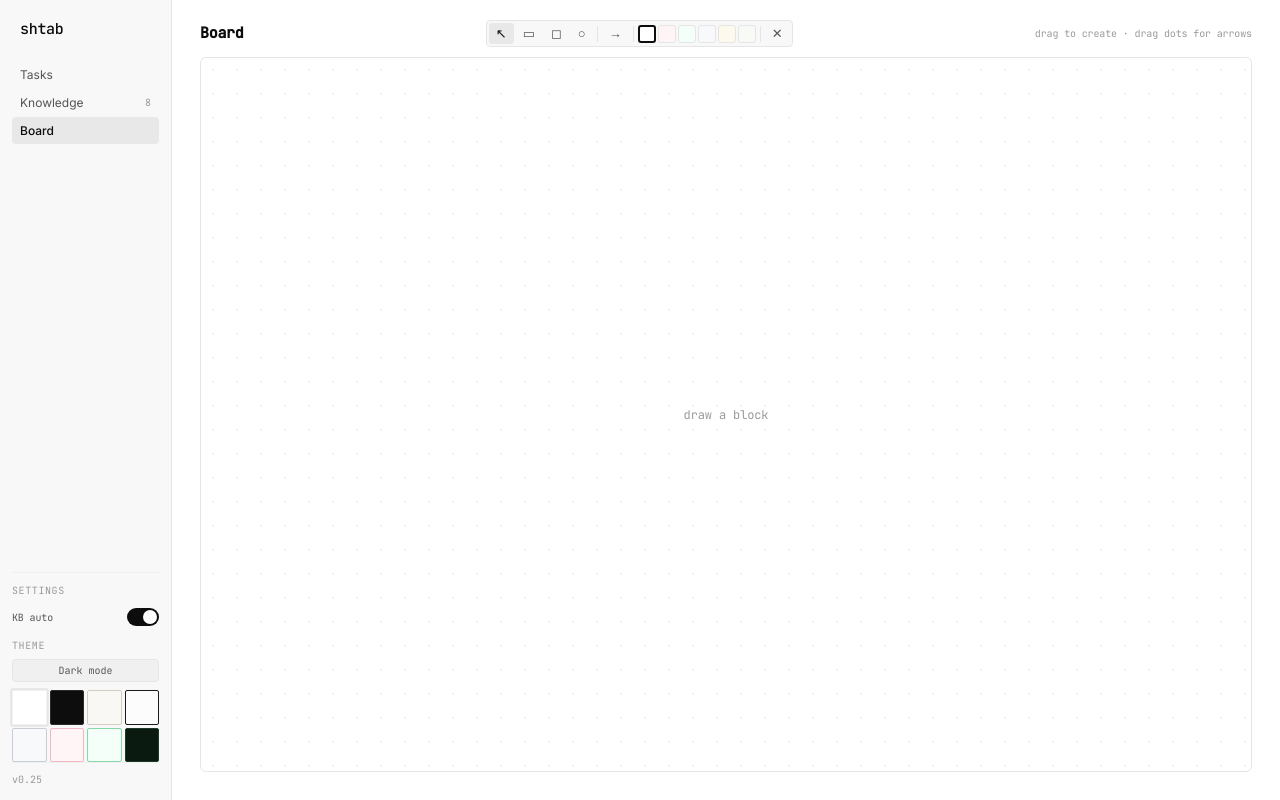
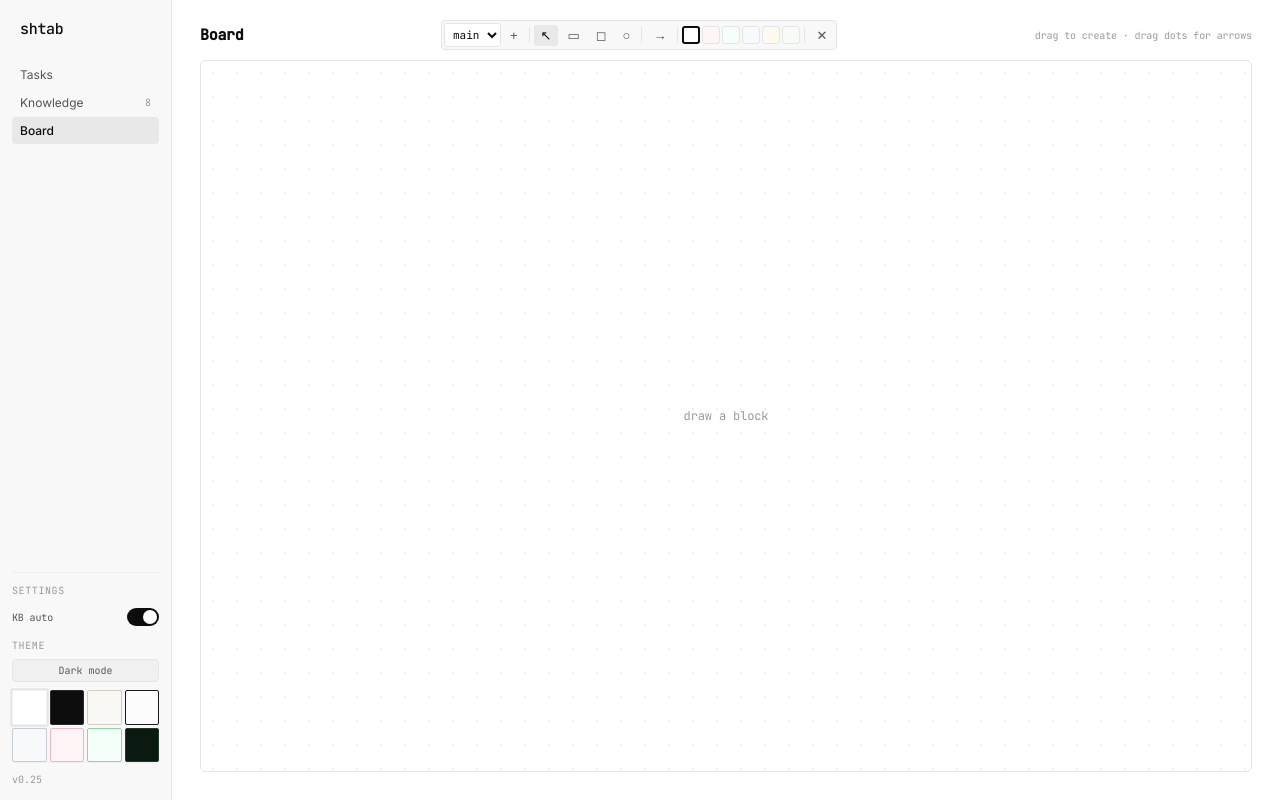
Before and after one commit to ropotovn/consulting-hub, a React (Vite) app: page / in a window 1280 px wide. Both pictures are taken after a click on the button "Board". Built offline with nearby package versions, Linux system fonts and the light colour scheme.

Commit message:
v0.26: multi-board — create, switch, delete boards

```diff
--- a/src/App.css
+++ b/src/App.css
@@ -849,6 +849,13 @@ mark.kb-highlight:hover {
   width: 1px; height: 16px; background: var(--border); margin: 0 2px;
 }
 
+.board-select {
+  padding: 3px 4px; border: 1px solid var(--border); border-radius: 3px;
+  background: var(--bg); color: var(--text); font-size: 11px;
+  font-family: var(--font-mono); cursor: pointer; outline: none;
+  max-width: 100px;
+}
+
 .board-color-dot {
   width: 18px; height: 18px; border-radius: 3px; border: 1px solid var(--border);
   cursor: pointer; transition: transform 0.1s; padding: 0;
--- a/src/components/Board.tsx
+++ b/src/components/Board.tsx
@@ -7,8 +7,14 @@ function newId(): string {
   return 'b' + Date.now().toString(36) + Math.random().toString(36).slice(2, 5);
 }
 
-const STORAGE_BLOCKS = 'shtab_board_blocks';
-const STORAGE_CONNS = 'shtab_board_conns_v2';
+const STORAGE_BOARDS = 'shtab_boards_list';
+const STORAGE_CURRENT = 'shtab_board_current';
+
+function boardKey(board: string, suffix: string) { return `shtab_board_${board}_${suffix}`; }
+
+function loadBoards(): string[] {
+  try { return JSON.parse(localStorage.getItem(STORAGE_BOARDS) || '["main"]'); } catch { return ['main']; }
+}
 
 function load<T>(key: string, fallback: T): T {
   try { const raw = localStorage.getItem(key); return raw ? JSON.parse(raw) : fallback; }
@@ -70,8 +76,12 @@ function bezierPath(x1: number, y1: number, x2: number, y2: number, side1: Conne
 }
 
 const Board = React.memo(function Board() {
-  const [blocks, setBlocks] = useState<BoardBlock[]>(() => load(STORAGE_BLOCKS, []));
-  const [connections, setConnections] = useState<BoardConnection[]>(() => load(STORAGE_CONNS, []));
+  const [boards, setBoards] = useState<string[]>(loadBoards);
+  const [currentBoard, setCurrentBoard] = useState(() => localStorage.getItem(STORAGE_CURRENT) || 'main');
+  const boardB = boardKey(currentBoard, 'blocks');
+  const boardC = boardKey(currentBoard, 'conns');
+  const [blocks, setBlocks] = useState<BoardBlock[]>(() => load(boardB, []));
+  const [connections, setConnections] = useState<BoardConnection[]>(() => load(boardC, []));
   const [editingId, setEditingId] = useState<string | null>(null);
   const [editText, setEditText] = useState('');
   const [drawPreview, setDrawPreview] = useState<{ x: number; y: number; w: number; h: number } | null>(null);
@@ -97,9 +107,38 @@ const Board = React.memo(function Board() {
   toolRef.current = tool;
   const arrowStyleRef = useRef(arrowStyle);
   arrowStyleRef.current = arrowStyle;
+  const boardRef = useRef(currentBoard);
+  boardRef.current = currentBoard;
 
-  const persistBlocks = (b: BoardBlock[]) => { setBlocks(b); save(STORAGE_BLOCKS, b); };
-  const persistConns = (c: BoardConnection[]) => { setConnections(c); save(STORAGE_CONNS, c); };
+  const persistBlocks = (b: BoardBlock[]) => { setBlocks(b); save(boardB, b); };
+  const persistConns = (c: BoardConnection[]) => { setConnections(c); save(boardC, c); };
+
+  const switchBoard = (name: string) => {
+    setCurrentBoard(name);
+    localStorage.setItem(STORAGE_CURRENT, name);
+    setBlocks(load(boardKey(name, 'blocks'), []));
+    setConnections(load(boardKey(name, 'conns'), []));
+    setSelectedId(null);
+  };
+
+  const createBoard = () => {
+    const name = prompt('Board name:');
+    if (!name || boards.includes(name)) return;
+    const next = [...boards, name];
+    setBoards(next);
+    localStorage.setItem(STORAGE_BOARDS, JSON.stringify(next));
+    switchBoard(name);
+  };
+
+  const deleteBoard = (name: string) => {
+    if (boards.length <= 1) return;
+    const next = boards.filter(b => b !== name);
+    setBoards(next);
+    localStorage.setItem(STORAGE_BOARDS, JSON.stringify(next));
+    localStorage.removeItem(boardKey(name, 'blocks'));
+    localStorage.removeItem(boardKey(name, 'conns'));
+    if (currentBoard === name) switchBoard(next[0]);
+  };
 
   // Pinch zoom refs
   const pinchRef = useRef<{ dist: number; scale: number } | null>(null);
@@ -276,7 +315,7 @@ const Board = React.memo(function Board() {
       if (nx !== sx || ny !== sy) {
         setBlocks(prev => {
           const next = prev.map(b => b.id === block.id ? { ...b, x: nx, y: ny } : b);
-          save(STORAGE_BLOCKS, next); return next;
+          save(boardKey(boardRef.current, 'blocks'), next); return next;
         });
       }
       document.removeEventListener('mousemove', hm);
@@ -323,7 +362,7 @@ const Board = React.memo(function Board() {
       ));
     };
     const hu = () => {
-      setBlocks(prev => { save(STORAGE_BLOCKS, prev); return prev; });
+      setBlocks(prev => { save(boardKey(boardRef.current, 'blocks'), prev); return prev; });
       document.removeEventListener('mousemove', hm); document.removeEventListener('mouseup', hu);
     };
     document.addEventListener('mousemove', hm); document.addEventListener('mouseup', hu);
@@ -334,6 +373,14 @@ const Board = React.memo(function Board() {
       <div className="board-header">
         <h2>Board</h2>
         <div className="board-toolbar">
+          <select className="board-select" value={currentBoard} onChange={e => switchBoard(e.target.value)}>
+            {boards.map(b => <option key={b} value={b}>{b}</option>)}
+          </select>
+          <button className="board-tool" onClick={createBoard} title="New board">+</button>
+          {boards.length > 1 && (
+            <button className="board-tool" onClick={() => { if (confirm(`Delete "${currentBoard}"?`)) deleteBoard(currentBoard); }} title="Delete board">×</button>
+          )}
+          <span className="board-tool-sep" />
           <button className={`board-tool ${tool === 'select' ? 'active' : ''}`} onClick={() => setTool('select')} title="Select/Move">↖</button>
           <button className={`board-tool ${tool === 'draw' ? 'active' : ''}`} onClick={() => setTool('draw')} title="Draw block">▭</button>
           <button className={`board-tool ${tool === 'rect' ? 'active' : ''}`} onClick={() => setTool('rect')} title="Rectangle">◻</button>
@@ -361,7 +408,7 @@ const Board = React.memo(function Board() {
                 if (selectedId) {
                   setBlocks(prev => {
                     const next = prev.map(b => b.id === selectedId ? { ...b, color: c } : b);
-                    save(STORAGE_BLOCKS, next);
+                    save(boardKey(boardRef.current, 'blocks'), next);
                     return next;
                   });
                 }
```
